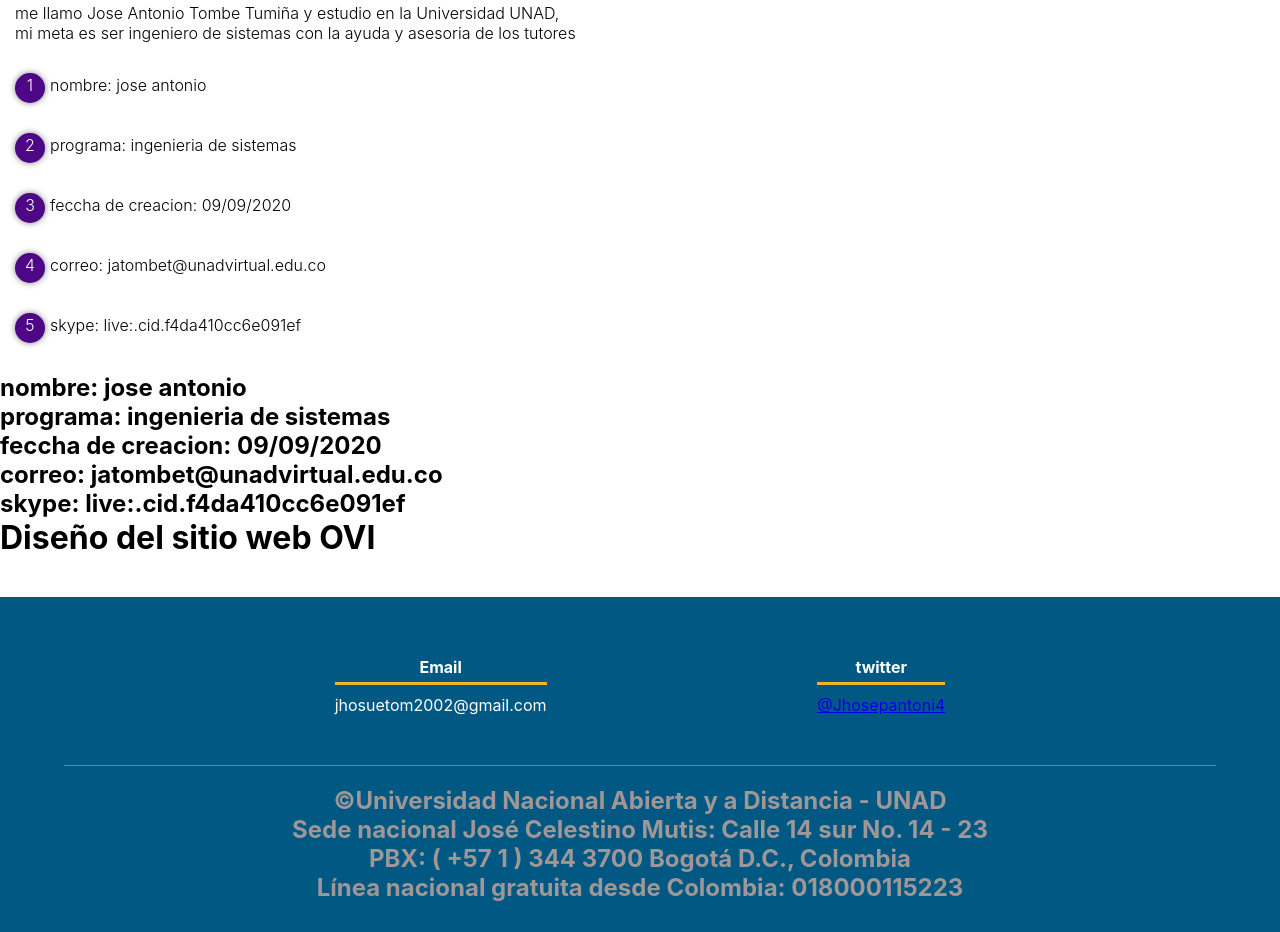
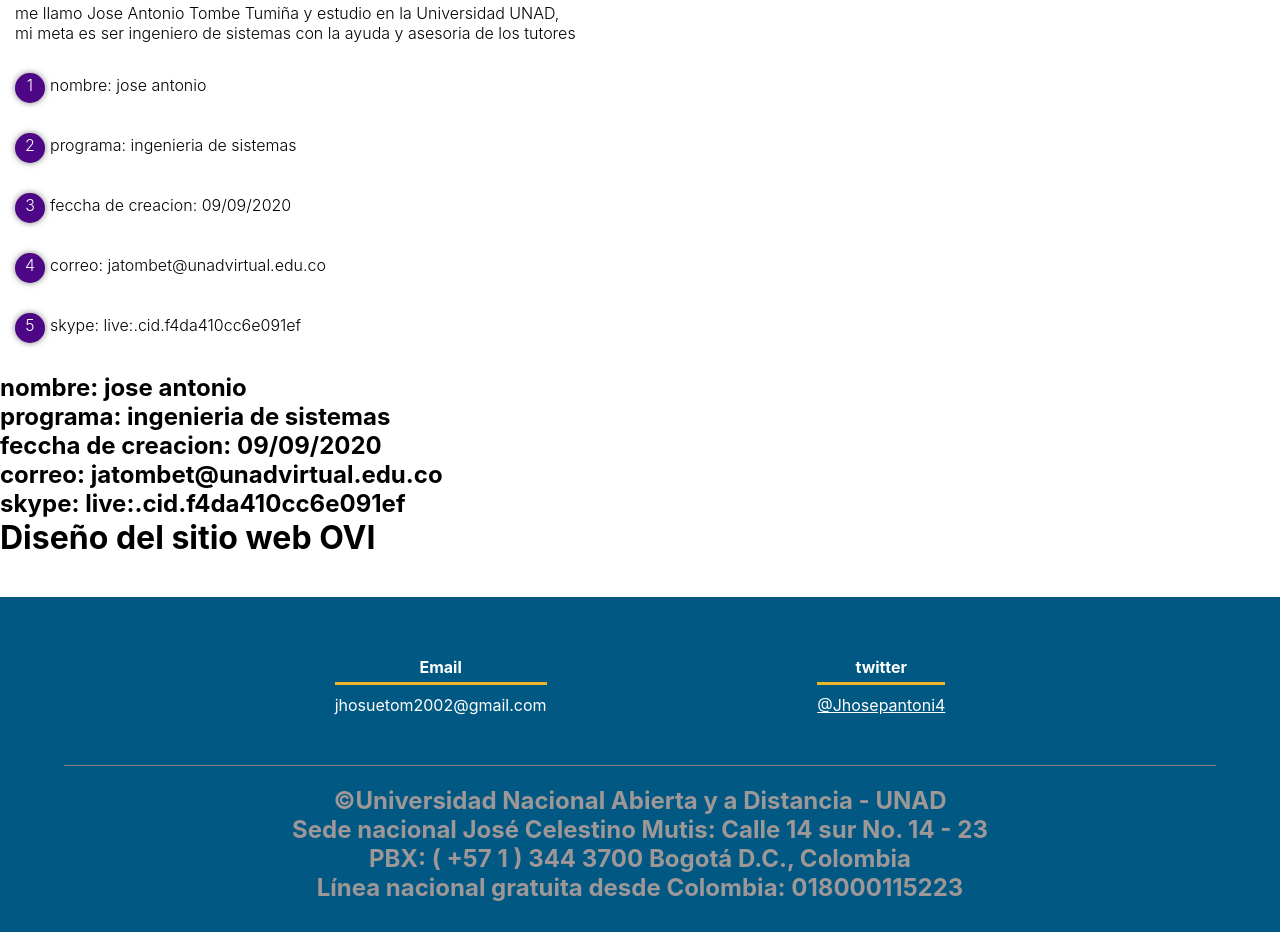
Before and after one commit to jose705/DSW-jose-antonio, a plain HTML site: page autor.html in a window 1280 px wide. Shown: the part 635-1567 px from the top of the page. Drawn offline with Linux system fonts and the light colour scheme.

Commit message:
versión 7
nuevo estilo a la propiedad A

```diff
--- a/CSS/estilosmenu.css
+++ b/CSS/estilosmenu.css
@@ -198,6 +198,11 @@
   .content-foot p{
       color: #ffffff;
   }
+
+  .content-foot a{
+    color: #ffffff;
+    }
+
   .titulo-final{
       text-align: center;
       font-size: 24px;
```
